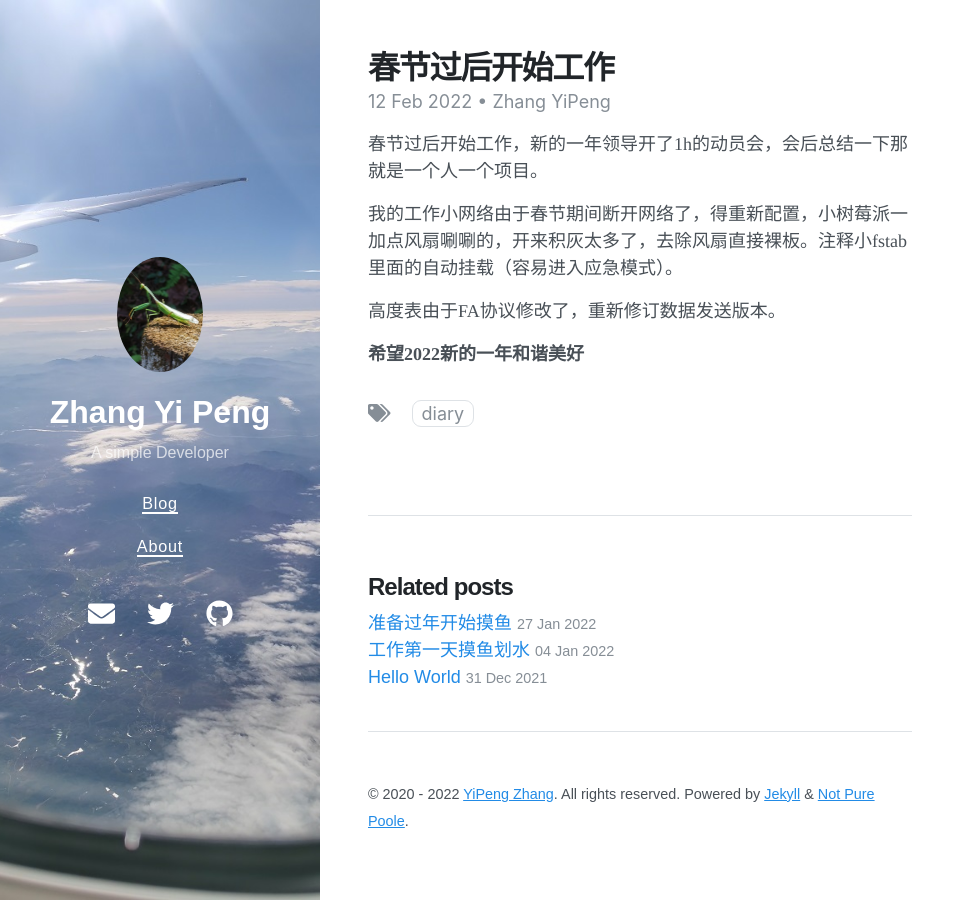
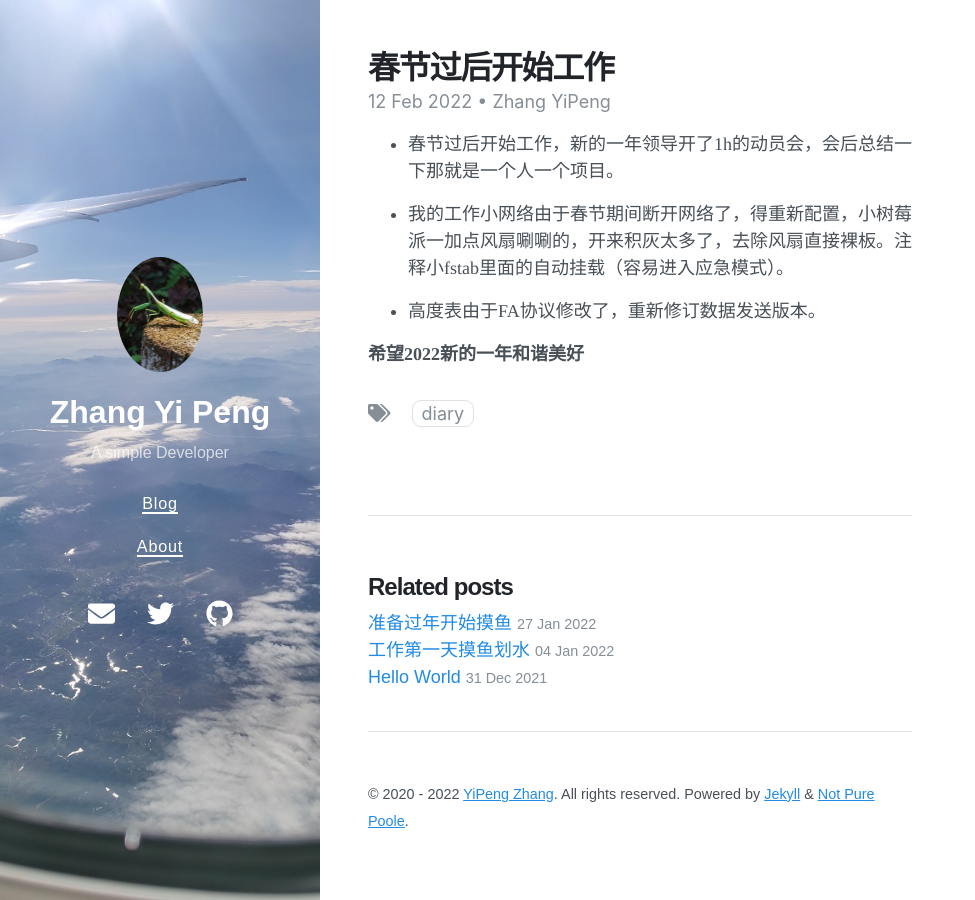
Before and after one commit to zhangyipeng/zhangyipeng.github.io, a Jekyll site: the page built from _posts/2022-02-12-StartWorkOneDay.md, in a window 1280 px wide. Shown: the whole page, without its empty margins (0-975 px from the left). Built offline with Jekyll 4.4.1, drawn with Linux system fonts in a browser that asks for light colours; nearby versions of some CDN libraries.

```diff
--- a/_posts/2022-02-12-StartWorkOneDay.md
+++ b/_posts/2022-02-12-StartWorkOneDay.md
@@ -7,11 +7,11 @@ tags:
 date: 2022-02-12 14:23 +0800
 ---
 
-  春节过后开始工作，新的一年领导开了1h的动员会，会后总结一下那就是一个人一个项目。
+  - 春节过后开始工作，新的一年领导开了1h的动员会，会后总结一下那就是一个人一个项目。
 
-  我的工作小网络由于春节期间断开网络了，得重新配置，小树莓派一加点风扇唰唰的，开来积灰太多了，去除风扇直接裸板。注释小fstab里面的自动挂载（容易进入应急模式）。
+  - 我的工作小网络由于春节期间断开网络了，得重新配置，小树莓派一加点风扇唰唰的，开来积灰太多了，去除风扇直接裸板。注释小fstab里面的自动挂载（容易进入应急模式）。
 
-  高度表由于FA协议修改了，重新修订数据发送版本。
+  - 高度表由于FA协议修改了，重新修订数据发送版本。
 
 
 **希望2022新的一年和谐美好**
```
